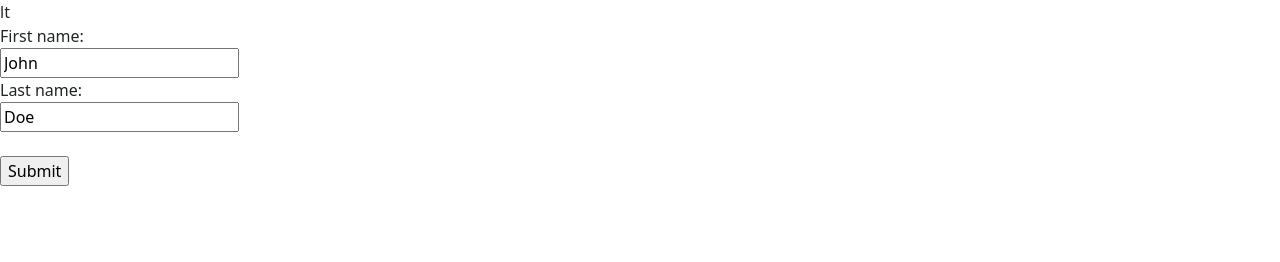
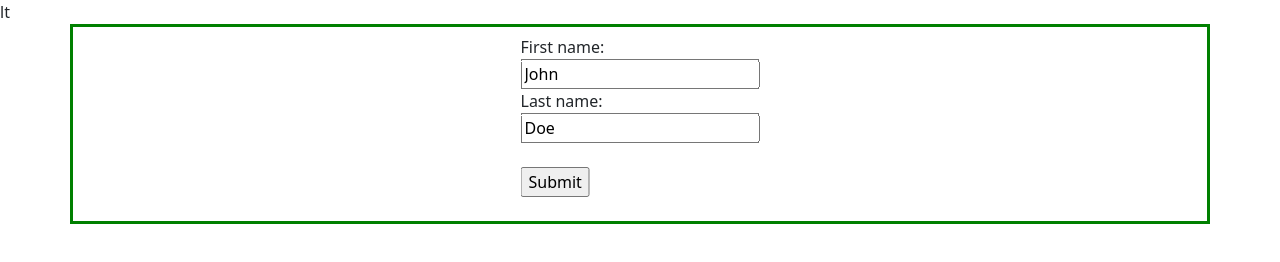
Before and after one commit to cmhaddox/numberofthepolice, a plain HTML site: page index.html in a window 1280 px wide. Drawn offline with nearby package versions, Linux system fonts and the light colour scheme.

Commit message:
Update index.html
centered form

```diff
--- a/index.html
+++ b/index.html
@@ -11,13 +11,25 @@ lt<!doctype html>
     <title>What Number Is The Police?</title>
 
     <style>
-      .form-check {
-        max-width: 500px;
-        margin: auto;
+      .container {
+        height: 200px;
+        position: relative;
+        border: 3px solid green;
+      }
+
+      .center {
+        margin: 0;
+        position: absolute;
+        top: 50%;
+        left: 50%;
+        -ms-transform: translate(-50%, -50%);
+        transform: translate(-50%, -50%);
       }
     </style>
   </head>
   <body>
+    <div class="container">
+      <div class="center">
         <form action="/result.html">
         <label for="fname">First name:</label><br>
         <input type="text" id="fname" name="fname" value="John"><br>
@@ -25,6 +37,8 @@ lt<!doctype html>
         <input type="text" id="lname" name="lname" value="Doe"><br><br>
         <input type="submit" value="Submit">
         </form>
+      </div>
+    </div>
 
     <!-- Optional JavaScript; choose one of the two! -->
 
```
Lines whose indentation alone changed are shown as unchanged.
